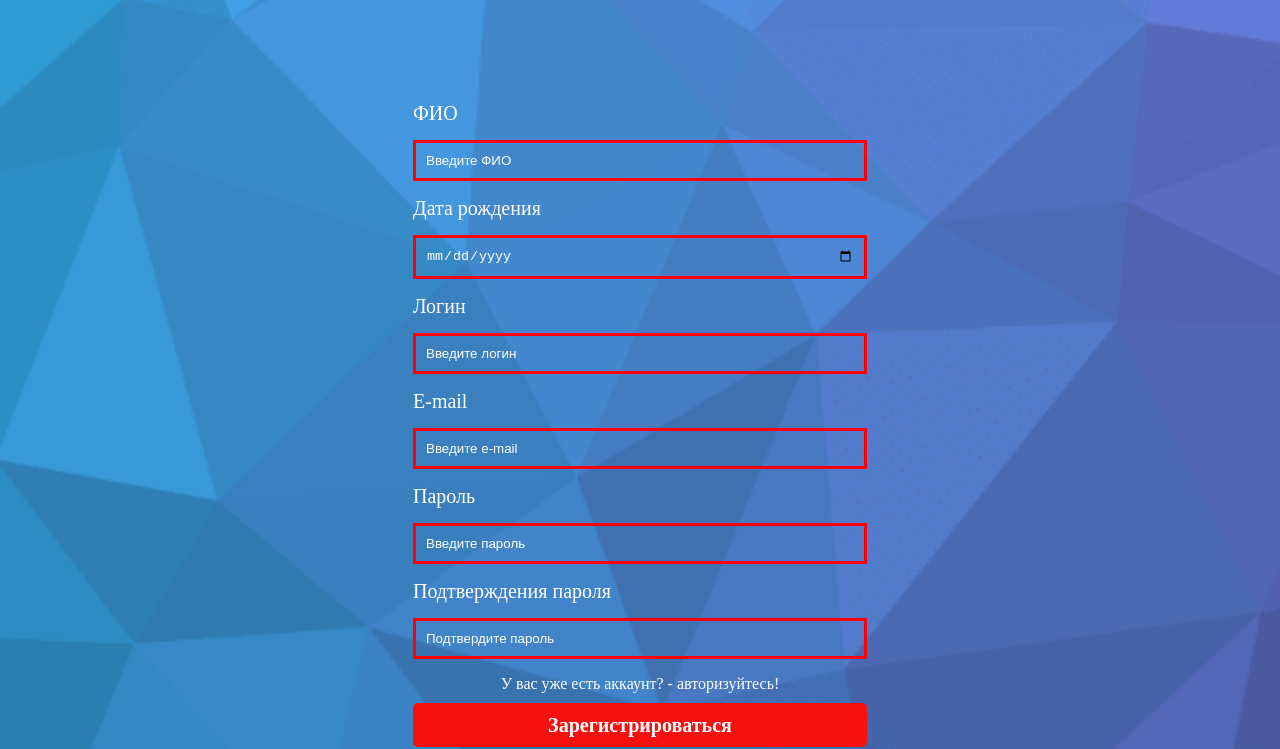
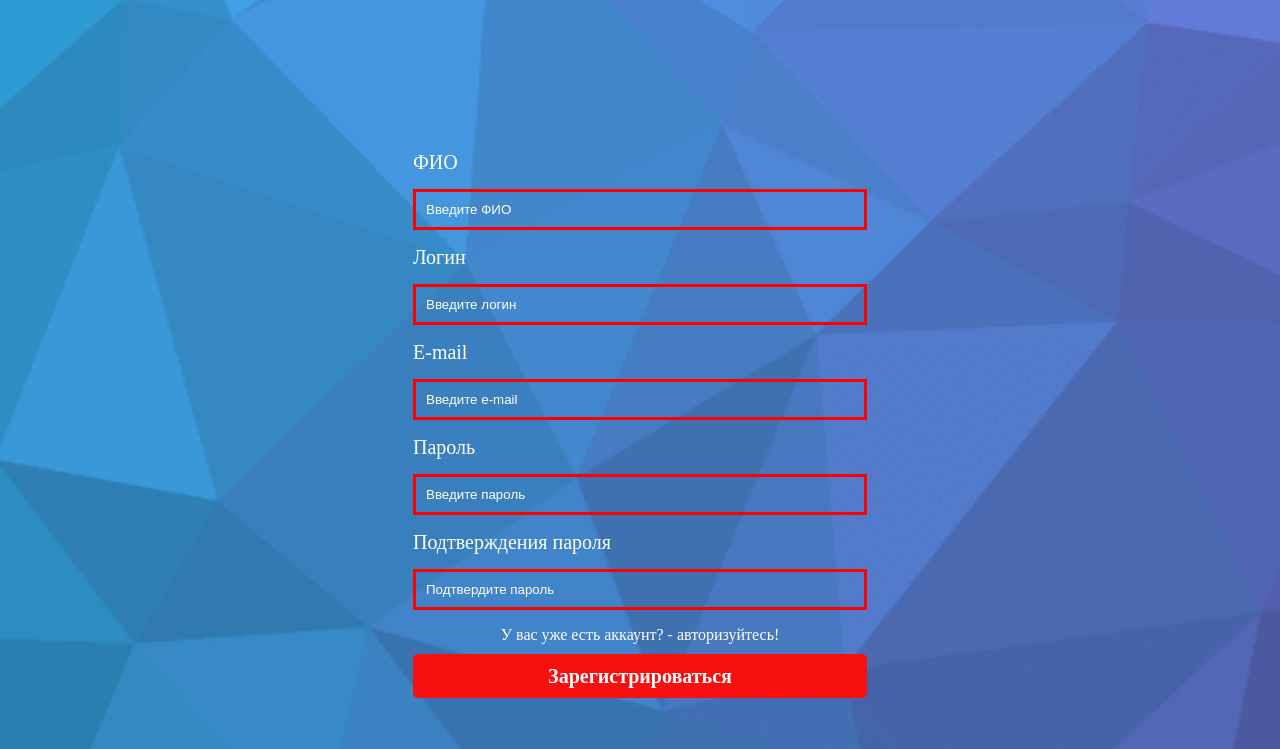
Before and after one commit to prositedeveloper/bus, a plain HTML site: page register.html in a window 1280 px wide. Shown: the part 60-809 px from the top of the page. Drawn offline with Linux system fonts and the light colour scheme.

Commit message:
Update register.html

```diff
--- a/register.html
+++ b/register.html
@@ -42,8 +42,6 @@
                     <form action="#">
                         <label style="color: #fff; font-size: 20px;">ФИО</label>
                         <input type="text" placeholder="Введите ФИО">
-                        <label style="color: #fff; font-size: 20px;">Дата рождения</label>
-                        <input type="date">
                         <label style="color: #fff; font-size: 20px;">Логин</label>
                         <input type="tel" placeholder="Введите логин">
                         <label style="color: #fff; font-size: 20px;">E-mail</label>
```
